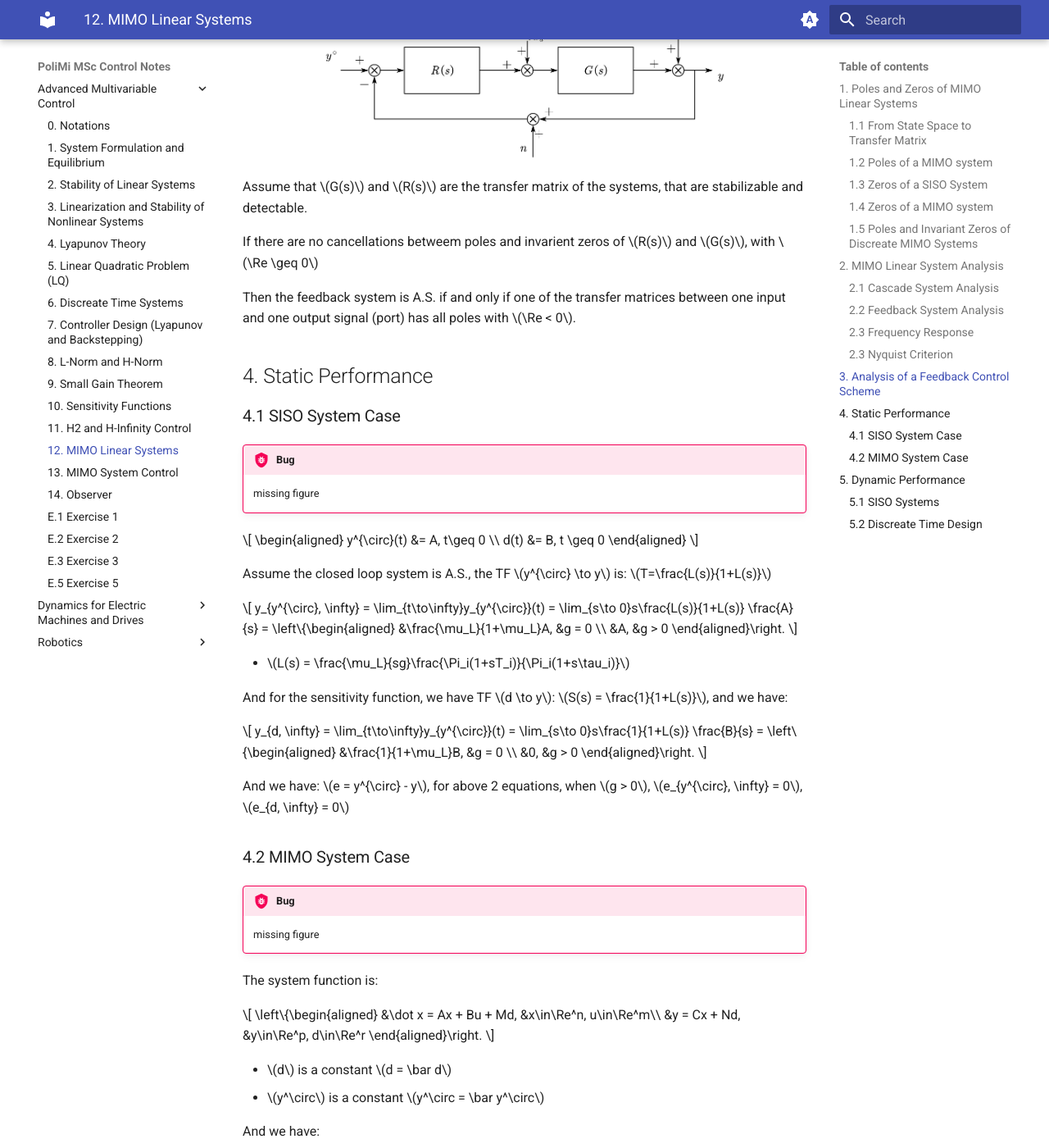
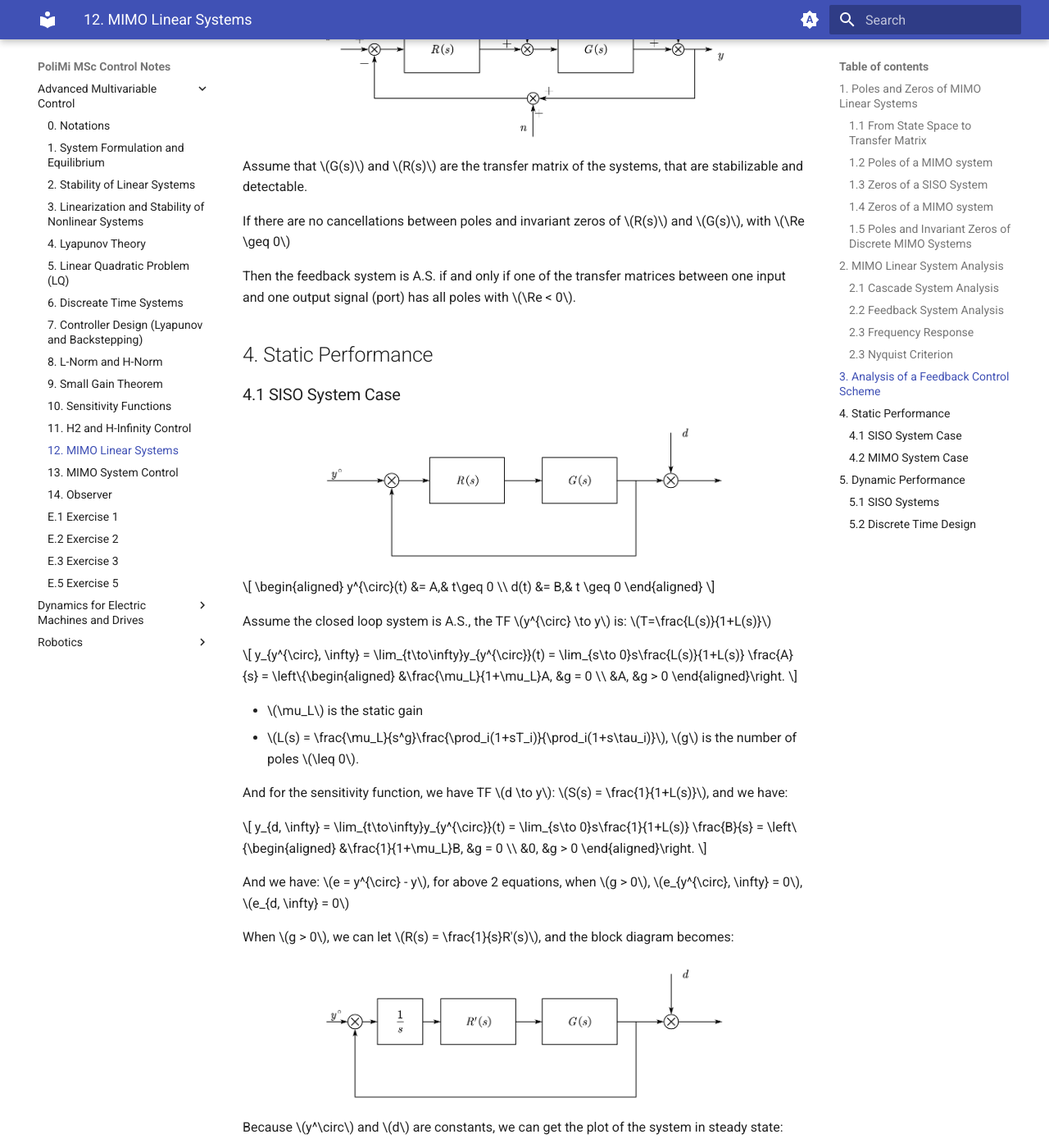
Before and after one commit to hari-robotics/polimi-msc-control-notes, an MkDocs documentation site: the page built from docs/advanced-multivariable-control/chapter12.md, in a window 1280 px wide and 1400 px high, scrolled down 9908 px. Shown: the whole window at 82% size. Built offline with MkDocs 1.6.1 and Material for MkDocs 9.7.7, drawn with Linux system fonts in a browser that asks for light colours; a script that is not in the unit is left out; comment, search, counter and statistics services are not loaded; some of the changed text lies outside the part shown.

Commit message:
add more pics on ch12

```diff
--- a/docs/advanced-multivariable-control/chapter12.md
+++ b/docs/advanced-multivariable-control/chapter12.md
@@ -104,7 +104,7 @@ $$
 G(s) = \frac{N(s)}{D(s)}
 $$
 
-__Defination__: Zeros for the SISO system is the root for equation: $N(s)=0$.
+__Definition__: Zeros for the SISO system is the root for equation: $N(s)=0$.
 
 __Theorem__ :
 
@@ -161,7 +161,7 @@ $$
 $T(s)$ also has a zero in $s = 0$.
 
 ### 1.4 Zeros of a MIMO system
-__Defination__:
+__Definition__:
 
 1. system matrix
 
@@ -265,8 +265,8 @@ __Theorem__: Let $Z(s)$ be the polynomial whose roots are all and only the invar
     * $Z(s) = (s-1)$
     * Zeros: 1
 
-### 1.5 Poles and Invariant Zeros of Discreate MIMO Systems
-For Discreate Time MIMO Linear Systems
+### 1.5 Poles and Invariant Zeros of Discrete MIMO Systems
+For Discrete Time MIMO Linear Systems
 
 Same definitions for poles and invariant zeros, just $z$ in place of $s$,
 
@@ -469,11 +469,11 @@ Have all poles with $\Re < 0$.
     ![](pics/chapter12/figure7.png){ width="300" }
 </figure>
 
-$L(s) = G(s)R(s)$, assuming $L(s)$ is the transfer matrix of a stabilizable and detectable system,
+$L(s) = G(s)R(s)$, assume $L(s)$ is the transfer matrix of a stabilizable and detectable system,
 
 $p_{ol}$ is the number of the poles of $L(s)$ with $Re > 0$
 
-Then, the closed loop system is A.S. if and only if the Nyquist plot of $\det(I+L(s))$ does not pass through the origin, and the number of its enciclements around the origin is $p_{ol}$.
+Then, the closed loop system is A.S. if and only if the Nyquist plot of $\det(I+L(s))$ does not pass through the origin, and the number of its encirclements around the origin is $p_{ol}$.
 
 __Sufficient Condition__: A closed loop system with loop transfer matrix $L(s)$ made by A.S. systems is A.S. if $||L(s)||_\infty = \sup_\omega \bar \sigma(L(j\omega))< 1$.
 
@@ -485,20 +485,21 @@ __Sufficient Condition__: A closed loop system with loop transfer matrix $L(s)$
 
 Assume that $G(s)$ and $R(s)$ are the transfer matrix of the systems, that are stabilizable and detectable.
 
-If there are no cancellations betweem poles and invarient zeros of $R(s)$ and $G(s)$, with $\Re \geq 0$
+If there are no cancellations between poles and invariant zeros of $R(s)$ and $G(s)$, with $\Re \geq 0$
 
 Then the feedback system is A.S. if and only if one of the transfer matrices between one input and one output signal (port) has all poles with $\Re < 0$.
 
 ## 4. Static Performance
 ### 4.1 SISO System Case
 
-!!! bug
-    missing figure
+<figure markdown="span">
+    ![](pics/chapter12/figure8.png){ width="500" }
+</figure>
 
 $$
 \begin{aligned}
-y^{\circ}(t) &= A, t\geq 0 \\
-d(t) &= B, t \geq 0
+y^{\circ}(t) &= A,& t\geq 0 \\
+d(t) &= B,& t \geq 0
 \end{aligned}
 $$
 
@@ -511,7 +512,8 @@ y_{y^{\circ}, \infty} = \lim_{t\to\infty}y_{y^{\circ}}(t) = \lim_{s\to 0}s\frac{
 \end{aligned}\right.
 $$
 
-* $L(s) = \frac{\mu_L}{sg}\frac{\Pi_i(1+sT_i)}{\Pi_i(1+s\tau_i)}$
+* $\mu_L$ is the static gain
+* $L(s) = \frac{\mu_L}{s^g}\frac{\prod_i(1+sT_i)}{\prod_i(1+s\tau_i)}$, $g$ is the number of poles $\leq 0$.
 
 And for the sensitivity function, we have TF $d \to y$: $S(s) = \frac{1}{1+L(s)}$, and we have:
 
@@ -524,25 +526,38 @@ $$
 
 And we have: $e = y^{\circ} - y$, for above 2 equations, when $g > 0$, $e_{y^{\circ}, \infty} = 0$, $e_{d, \infty} = 0$
 
+When $g > 0$, we can let $R(s) = \frac{1}{s}R'(s)$, and the block diagram becomes:
+
+<figure markdown="span">
+    ![](pics/chapter12/figure9.png){ width="500" }
+</figure>
+
+Because $y^\circ$ and $d$ are constants, we can get the plot of the system in steady state:
+
+<figure markdown="span">
+    ![](pics/chapter12/figure10.png){ width="500" }
+</figure>
 
 ### 4.2 MIMO System Case
+For a MIMO system, we have following block diagram:
 
-!!! bug
-    missing figure
+<figure markdown="span">
+    ![](pics/chapter12/figure11.png){ width="500" }
+</figure>
 
 The system function is:
 
 $$
 \left\{\begin{aligned}
-&\dot x = Ax + Bu + Md, &x\in\Re^n, u\in\Re^m\\
-&y = Cx + Nd, &y\in\Re^p, d\in\Re^r
+&\dot x = Ax + Bu + Md, &x\in\Re^n, &u\in\Re^m\\
+&y = Cx + Nd, &y\in\Re^p, &d\in\Re^r
 \end{aligned}\right.
 $$
 
-* $d$ is a constant $d = \bar d$
-* $y^\circ$ is a constant $y^\circ = \bar y^\circ$
+* $d$ is a constant $\to$ $d = \bar d$
+* $y^\circ$ is a constant $\to$ $y^\circ = \bar y^\circ$
 
-And we have:
+At steady state, there have:
 
 $$
 \begin{aligned}
@@ -618,7 +633,7 @@ We want to design a $R'(s)$ that make the system A.S.. Assuming the system is re
 !!! bug
     missing figure
 
-### 5.2 Discreate Time Design
+### 5.2 Discrete Time Design
 !!! bug
     missing figure
 
@@ -629,7 +644,7 @@ y(k) &= Cx(k) + Du(k)
 \end{aligned}
 $$
 
-For the integrator in distrete time:
+For the integrator in discrete time:
 
 1. $\frac{1}{z-1}$
 
```
Also changed, not shown: other parts of docs/advanced-multivariable-control/chapter12.md (+6 -6 lines), docs/advanced-multivariable-control/pics/chapter12/figure10.png (added), docs/advanced-multivariable-control/pics/chapter12/figure11.png (added), docs/advanced-multivariable-control/pics/chapter12/figure8.png (added), docs/advanced-multivariable-control/pics/chapter12/figure9.png (added), 1 other file.
